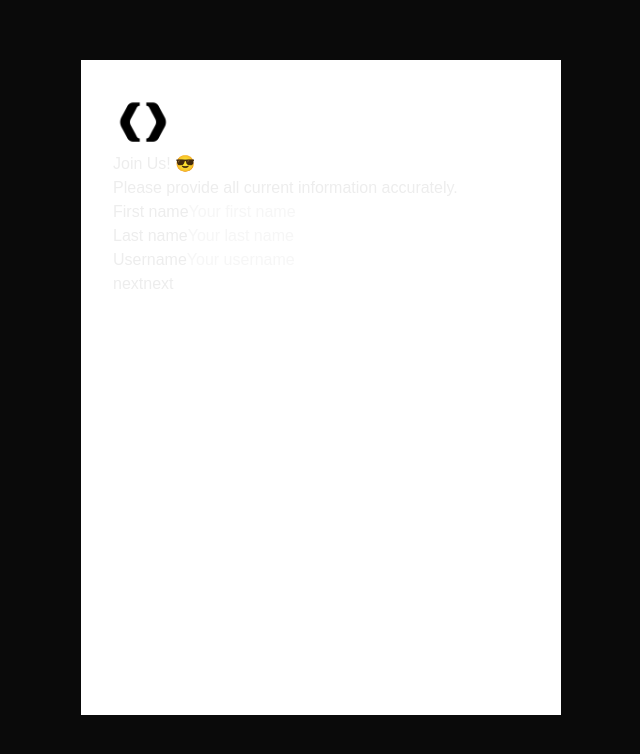
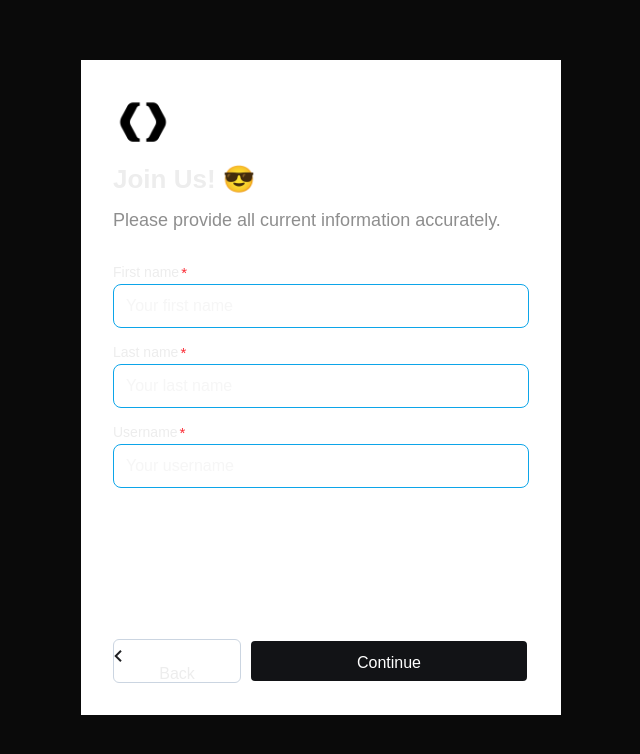
Before and after one commit to Zolo517/Multi-Step-Form, a Next.js app: page / in a window 1280 px wide. Shown: the part 144-898 px from the top of the page, without its empty margins (319-959 px from the left). Built offline with nearby package versions, Linux system fonts and the light colour scheme.

Commit message:
added form tag

```diff
--- a/app/page.jsx
+++ b/app/page.jsx
@@ -4,6 +4,7 @@ import { MultiStepForm } from "@/components/MultiStepForm";
 
 export default function Home() {
   const [currentIndex, setCurrentIndex] = useState(0);
+
 
   return (
     <div className="flex flex-col justify-center items-center  h-[1062px] w-full ">
--- a/components/Button.jsx
+++ b/components/Button.jsx
@@ -1,6 +1,33 @@
-export const Button =(props)=>{
-    const { currentIndex, setCurrentIndex } = props
-    return(
-        <button onClick={()=> setCurrentIndex(currentIndex+1)}>next</button>
-    )
-}
+export const Button = (props) => {
+  const { setCurrentIndex, currentIndex, buttonsName, isContinue } = props;
+  if (isContinue) {
+    return (
+      <button
+        className="h-11 border-2 rounded-md py-[10px] w-70 bg-[#121316] text-white "
+        onClick={() => setCurrentIndex(currentIndex + 1)}
+      >
+        {buttonsName}
+      </button>
+    );
+  }
+  return (
+    <button
+      className="h-11 border-1 rounded-md py-[10px] w-32 border-[#CBD5E1]   "
+      onClick={() => setCurrentIndex(currentIndex + 1)}
+    >
+      <svg
+        xmlns="http://www.w3.org/2000/svg"
+        width="8"
+        height="12"
+        viewBox="0 0 8 12"
+        fill="none"
+      >
+        <path
+          d="M7.70501 1.41L6.29501 0L0.295013 6L6.29501 12L7.70501 10.59L3.12501 6L7.70501 1.41Z"
+          fill="#202124"
+        />
+      </svg>
+      {buttonsName}
+    </button>
+  );
+};
--- a/components/Header.jsx
+++ b/components/Header.jsx
@@ -1,16 +1,18 @@
 import Image from "next/image";
 
-export const Header =()=>{
-    return(
-        <div>
+export const Header = () => {
+  return (
+    <div className="flex flex-col gap-2 mb-7">
       <Image
         src="/pinecone-logo.png"
         alt="pinecone logo"
         width={60}
         height={60}
       />
-        <h3>Join Us! 😎</h3>
-        <p>Please provide all current information accurately.</p>
+      <h3 className="font-semibold text-[26px]   ">Join Us! 😎</h3>
+      <p className="text-[#8E8E8E] text-[18px]">
+        Please provide all current information accurately.
+      </p>
     </div>
-    )
-}
+  );
+};
--- a/components/MultiStepForm.jsx
+++ b/components/MultiStepForm.jsx
@@ -4,25 +4,44 @@ import { StepThree } from "@/components/StepThree";
 import { Button } from "./Button";
 import { Header } from "./Header";
 
-
 export const MultiStepForm = (props) => {
   const { currentIndex, setCurrentIndex } = props;
   const CurrentStep = [StepOne, StepTwo, StepThree][currentIndex];
+
+
+  const continueButton = (buttonsName) => {
+    if (buttonsName === "Continue" && currentIndex < 2) {
+      setCurrentIndex(currentIndex + 1);
+    } else if (buttonsName === "Back" && currentIndex < 1) {
+      setCurrentIndex(currentIndex - 1);
+    } else if (buttonsName === "Submit" && currentIndex === 2) {
+      setCurrentIndex();
+    }
+  };
+
   return (
-    <div className="w-120 h-[655px] bg-white p-8 ">
+    <div className="w-120 h-[655px] bg-white p-8 flex flex-col justify-between">
+      <div className="">
         <Header />
         <CurrentStep
           setCurrentIndex={setCurrentIndex}
           currentIndex={currentIndex}
         />
-      <div className="flex ">
+      </div>
+      <div className="flex justify-between">
         <Button
+        isContinue={false}
+          // continueButton={continueButton}
           setCurrentIndex={setCurrentIndex}
           currentIndex={currentIndex}
+          buttonsName={"Back"}
         />
         <Button
+        isContinue={true}
+          // continueButton={continueButton}
           setCurrentIndex={setCurrentIndex}
           currentIndex={currentIndex}
+          buttonsName={"Continue"}
         />
       </div>
     </div>
--- a/components/StepOne.jsx
+++ b/components/StepOne.jsx
@@ -2,10 +2,10 @@ import { TextField } from "./TextField";
 export const StepOne = (props) => {
   const { currentIndex, setCurrentIndex } = props;
   return (
-    <div>
-      <TextField label="First name" place="Your first name " type="text"/>
-      <TextField label="Last name" place="Your last name " type="text" />
-      <TextField label="Username" place="Your username " type="text" />
+    <div className="flex flex-col gap-3">
+      <TextField setCurrentIndex={setCurrentIndex} label="First name" place="Your first name " type="text" id="first" />
+      <TextField label="Last name" place="Your last name " type="text" id="last" />
+      <TextField label="Username" place="Your username " type="text" id="user" />
     </div>
   );
 };
--- a/components/StepThree.jsx
+++ b/components/StepThree.jsx
@@ -3,9 +3,9 @@ import { TextField } from "./TextField";
 
 export const StepThree = () => {
   return (
-    <div>
-      <TextField label="First name" type="date" />
-      <TextField label="Last name" type="url" />
+    <div className="flex flex-col gap-3">
+      <TextField label="Date of birth" type="date" id="date" />
+      <TextField label="Profile image" type="file" id="img" />
     </div>
   );
 };
--- a/components/StepTwo.jsx
+++ b/components/StepTwo.jsx
@@ -2,12 +2,29 @@ import Image from "next/image";
 import { TextField } from "./TextField";
 
 export const StepTwo = () => {
+  // const regex = /^[^\s@]+@[^\s@]+\.[^\s@]+$/
+  // const found = p.match(regex)
   return (
-    <div>
-      <TextField label="First name" type="email" />
-      <TextField label="Last name" place="Your last name " type="text" />
-      <TextField label="Username" place="Your username " type="password" />
-      <TextField label="Username" place="Your username " type="password" />
+    <div className="flex flex-col gap-3">
+      <TextField label="Email" type="email" place="Your email " id="email" />
+      <TextField
+        label="Phone Number"
+        place="Your phone number "
+        type="text"
+        id="number"
+      />
+      <TextField
+        label="Password"
+        place="Your password "
+        type="password"
+        id="pass"
+      />
+      <TextField
+        id="confirm"
+        label="Confirm password"
+        place="Your confirm password"
+        type="password"
+      />
     </div>
   );
 };
--- a/components/TextField.jsx
+++ b/components/TextField.jsx
@@ -1,9 +1,20 @@
 export const TextField = (props) => {
-  const { place, label, type } = props;
+  const { place, label, type, id, currentIndex } = props;
+  console.log(currentIndex);
   return (
-    <div>
-      <label htmlFor="">{label}</label>
-      <input type={type} placeholder={place} />
-    </div>
+    <form className="flex flex-col h-[68px] ">
+      <div className="flex gap-[2px]">
+        <label className="text-[14px]" htmlFor={id}>
+          {label}
+        </label>
+        <p className="text-start text-[15px] text-red-500">*</p>
+      </div>
+      <input
+        id={id}
+        className="h-11 w-fill rounded-lg p-3 border-[1px] border-[#0CA5E9]"
+        type={type}
+        placeholder={place}
+      />
+    </form>
   );
 };
```
Lines whose indentation alone changed are shown as unchanged.
